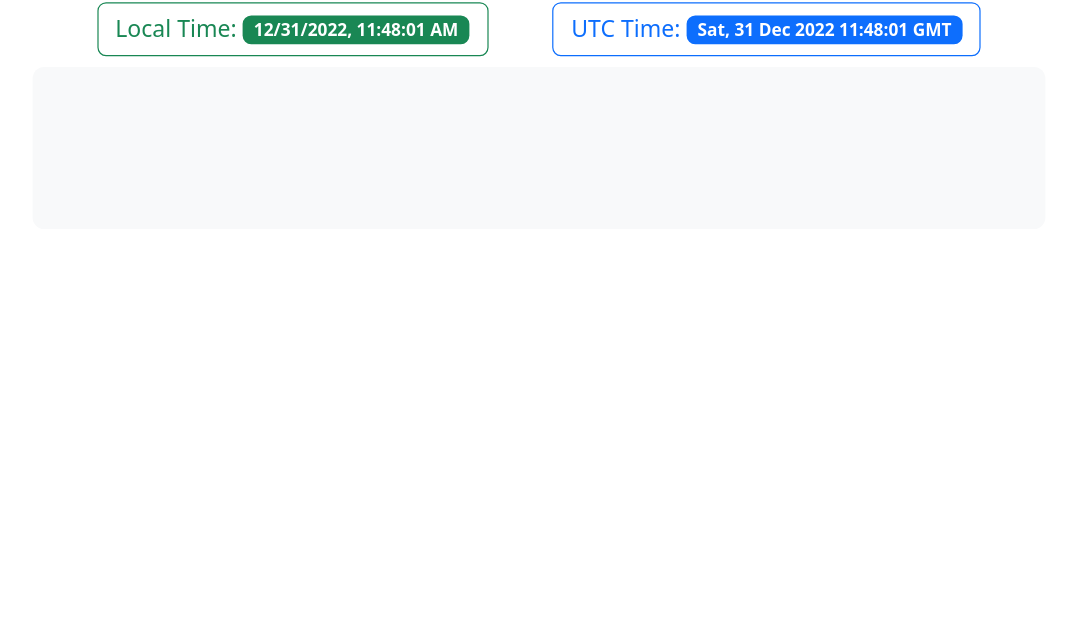
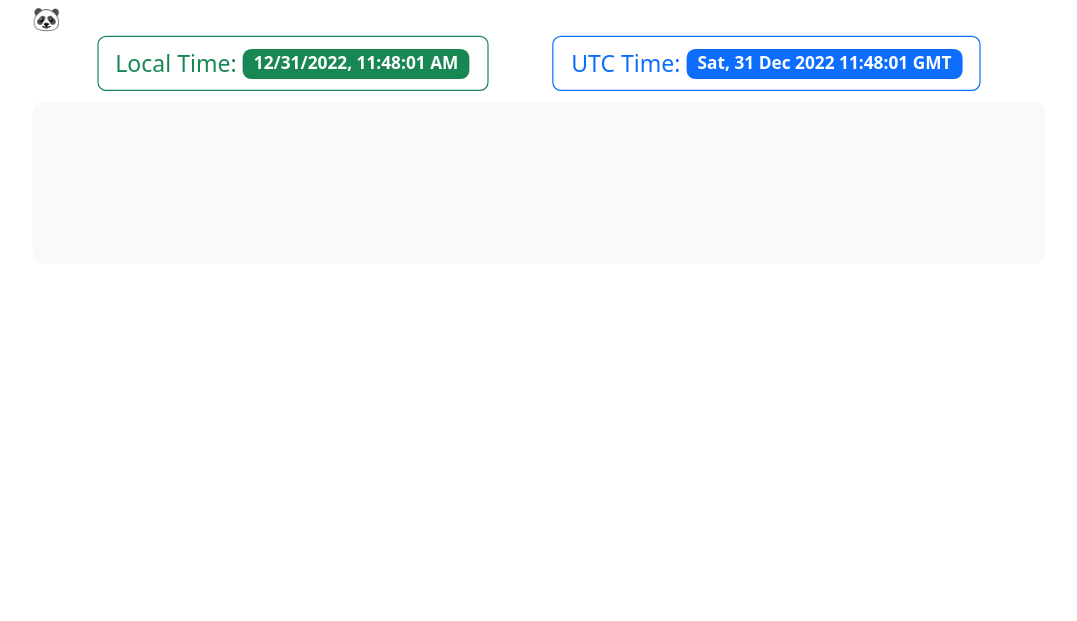
Before and after one commit to MasoudRahmani/BirthdayReminderTelegramBot, a website: page public_log/index-clean.html in a window 1280 px wide. Shown: the part 179-800 px from the top of the page, without its empty margins (101-1178 px from the left). Drawn offline with Linux system fonts and the light colour scheme.

Commit message:
fun button

```diff
--- a/public_log/index-clean.html
+++ b/public_log/index-clean.html
@@ -33,6 +33,11 @@
         <span class="badge bg-dark bg-opacity-50 mx-sm-1" id="RequestCount">100</span>
       </a>
     </header>
+    <div class="sticky">
+      <div class="form-floating">
+        <div class="floating-button" >🐼</div>
+      </div>
+      </div>
     <div class="d-flex justify-content-evenly align-items-center mb-2">
       <button type="button" class="btn btn-outline-success">
         Local Time: <span class="badge bg-success" id="CurrentTime">
```
